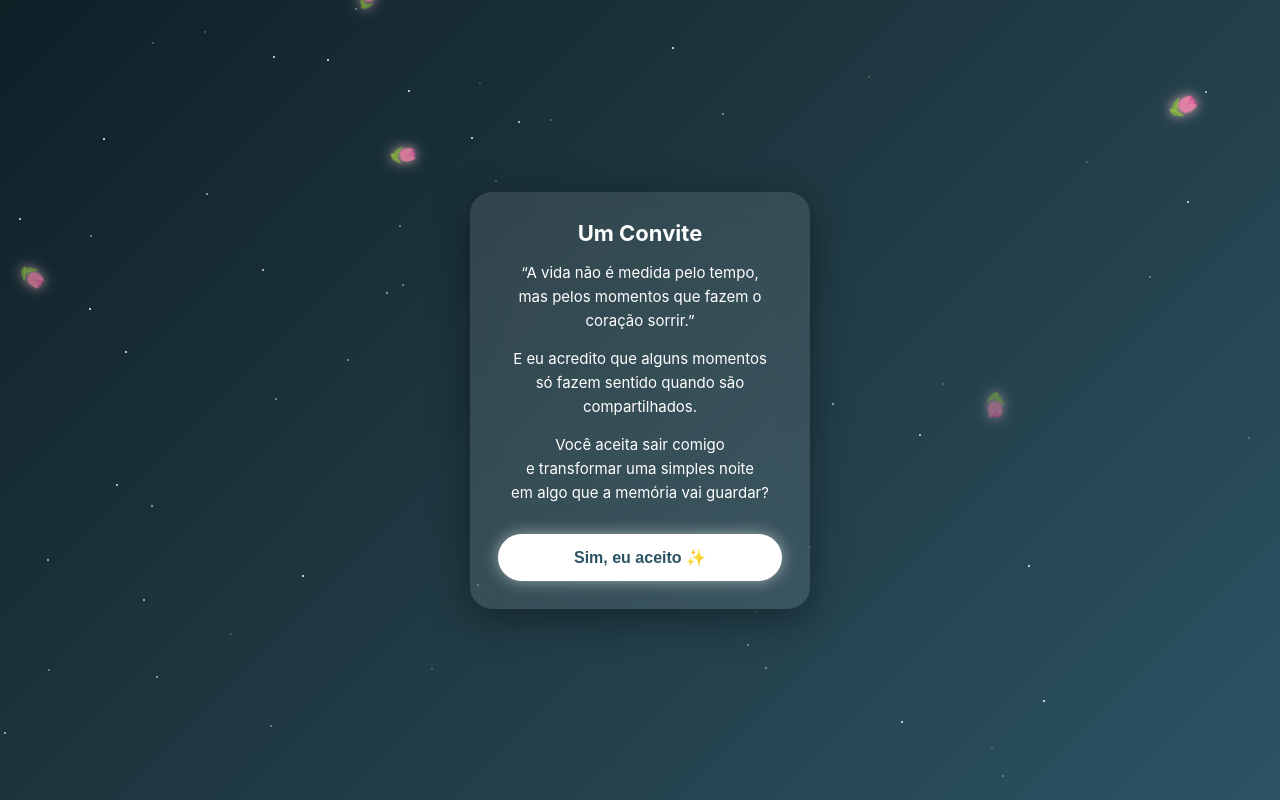
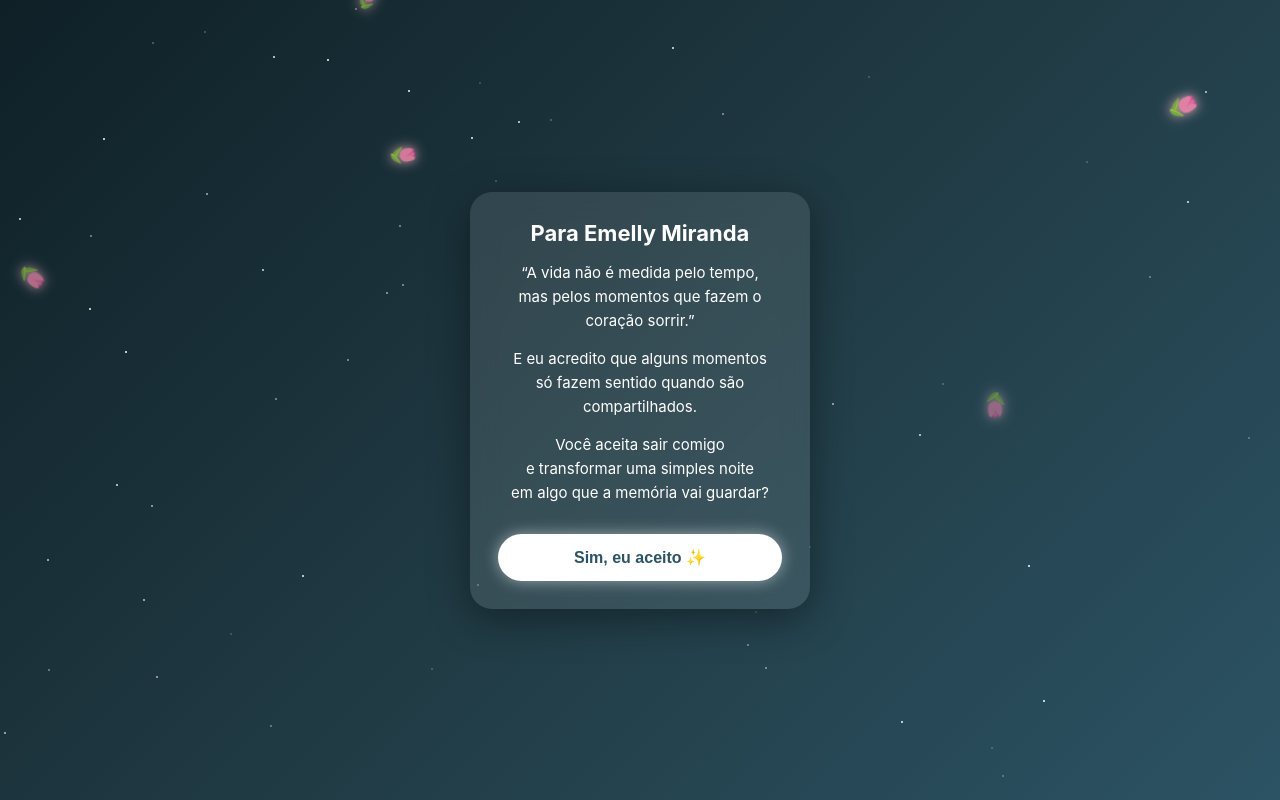
Before and after one commit to joselafaiete1996-coder/convitee, a plain HTML site: page index.html in a window 1280 px wide. Drawn offline with Linux system fonts and the light colour scheme.

Commit message:
Update index.html

```diff
--- a/index.html
+++ b/index.html
@@ -11,7 +11,7 @@
 <div class="stars"></div>
 
 <div class="container">
-<h1>Um Convite</h1>
+<h1> Para Emelly Miranda</h1>
 
 <p>
 “A vida não é medida pelo tempo,<br>
```
